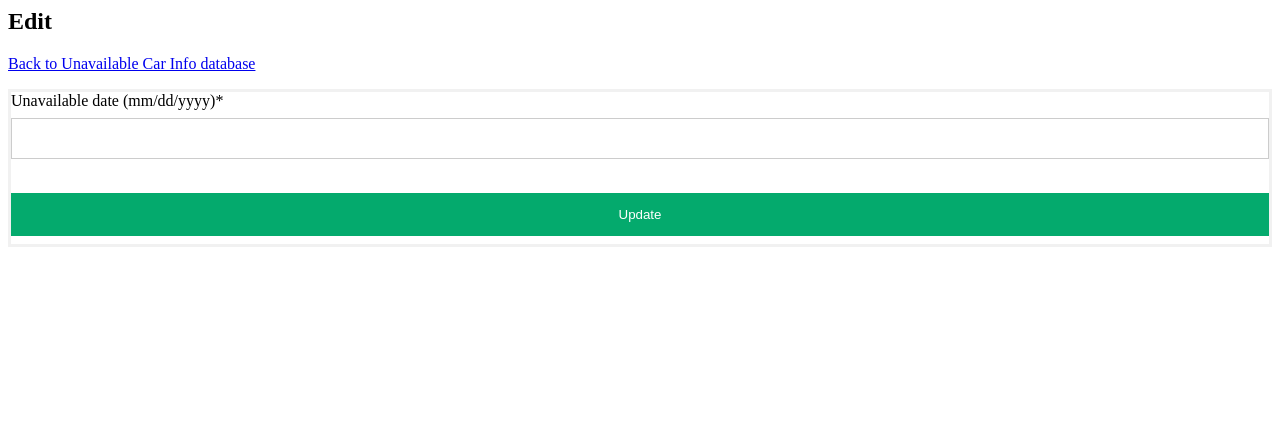
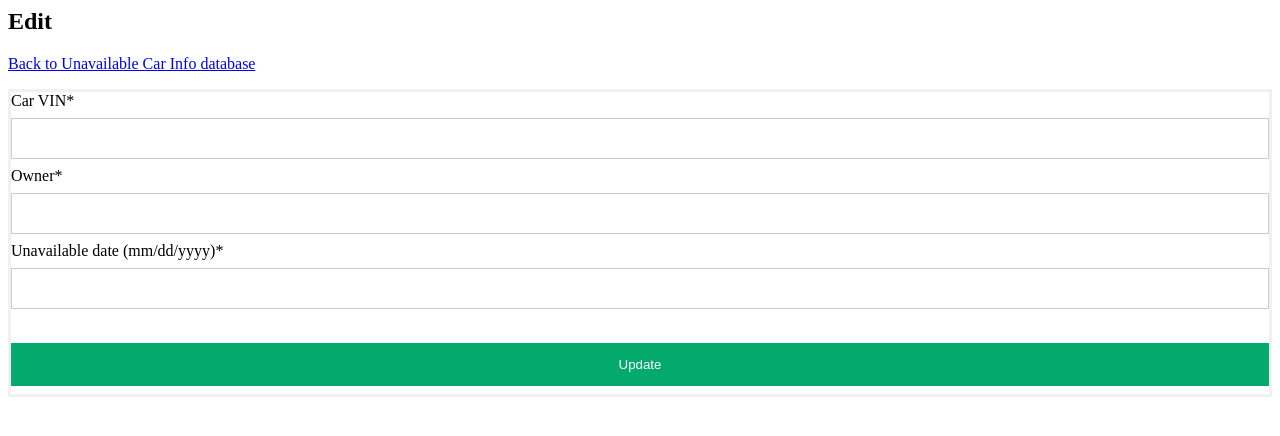
Before and after one commit to chenghong99/CarWebsite, a Django app: template app/templates/app/editunavailablecarinfoPH.html in a window 1280 px wide. Shown: the top 436 px of the page. Run offline with Django 3.2, Linux system fonts and the light colour scheme; the template is opened without the code that fills it, so the values that code supplies are empty.

Commit message:
Update editunavailablecarinfoPH.html

```diff
--- a/app/templates/app/editunavailablecarinfoPH.html
+++ b/app/templates/app/editunavailablecarinfoPH.html
@@ -23,7 +23,10 @@
           <!-- Security token by Django -->
           {% csrf_token %}
           <!-- form -->
-
+        <div id="div_id_car_vin" class="control-group"> <label for="id_car_vin" class="control-label requiredField">
+          Car VIN<span class="asteriskField">*</span> </label> <div class="controls"> <input type="text" name="car_vin" value="{{obj.0}}" maxlength="64" class="textinput textInput" required="" id="id_car_vin"> </div> </div>
+        <div id="div_id_owner" class="control-group"> <label for="id_owner" class="control-label requiredField">
+          Owner<span class="asteriskField">*</span> </label> <div class="controls"> <input type="text" name="owner" value="{{obj.1}}" maxlength="64" class="textinput textInput" required="" id="id_carmake"> </div> </div>
         <div id="div_id_unavailable_date" class="control-group"> <label for="id_unavailable_date" class="control-label requiredField">
           Unavailable date (mm/dd/yyyy)<span class="asteriskField">*</span> </label> <div class="controls"> <input type="text" name="unavailable" value="{{obj.2 |date:"m/d/Y"}}" maxlength="64" class="dateinput" required="" id="id_model"> </div> </div>
         <div id="div_id_year" class="control-group"> <label for="id_year" class="control-label requiredField">
```
